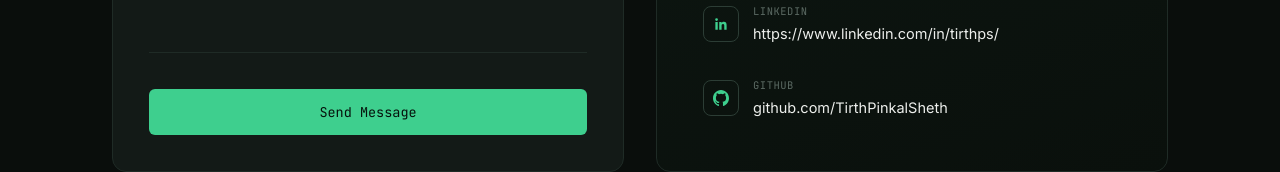
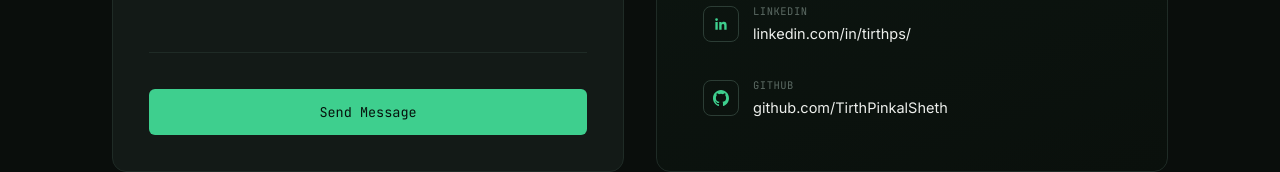
Before and after one commit to TirthPinkalSheth/portfoliowebsite, a website: page index.html in a window 1280 px wide. Shown: the part 8087-8259 px from the top of the page. Drawn offline with Linux system fonts and the light colour scheme.

Commit message:
Change LinkedIn URL format in index.html
Updated LinkedIn URL display format.

```diff
--- a/index.html
+++ b/index.html
@@ -831,7 +831,7 @@ footer .fsocials a:hover{color:var(--green); border-color:var(--green);}
       </div>
       <a class="info-row" href="https://www.linkedin.com/in/tirthps/" target="_blank">
         <div class="info-icon"><svg width="16" height="16" viewBox="0 0 24 24" fill="currentColor"><path d="M20.45 20.45h-3.55v-5.57c0-1.33-.02-3.04-1.85-3.04-1.86 0-2.15 1.45-2.15 2.94v5.67H9.35V9h3.41v1.56h.05c.47-.9 1.63-1.85 3.36-1.85 3.59 0 4.25 2.36 4.25 5.43v6.31ZM5.34 7.43a2.06 2.06 0 1 1 0-4.12 2.06 2.06 0 0 1 0 4.12ZM7.12 20.45H3.56V9h3.56v11.45Z"/></svg></div>
-        <div class="info-text"><div class="label">LINKEDIN</div><div class="value">https://www.linkedin.com/in/tirthps/</div></div>
+        <div class="info-text"><div class="label">LINKEDIN</div><div class="value">linkedin.com/in/tirthps/</div></div>
       </a>
       <a class="info-row" href="https://github.com/TirthPinkalSheth" target="_blank">
         <div class="info-icon"><svg width="16" height="16" viewBox="0 0 24 24" fill="currentColor"><path d="M12 0C5.37 0 0 5.5 0 12.3c0 5.44 3.44 10.05 8.2 11.68.6.11.82-.27.82-.6 0-.29-.01-1.06-.02-2.08-3.34.75-4.04-1.65-4.04-1.65-.55-1.43-1.33-1.82-1.33-1.82-1.09-.77.08-.76.08-.76 1.2.09 1.84 1.26 1.84 1.26 1.07 1.87 2.8 1.33 3.49 1.02.11-.79.42-1.33.76-1.64-2.67-.31-5.47-1.38-5.47-6.15 0-1.36.47-2.47 1.24-3.34-.12-.31-.54-1.57.12-3.28 0 0 1.01-.33 3.3 1.28a11.2 11.2 0 0 1 6 0c2.29-1.61 3.3-1.28 3.3-1.28.66 1.71.24 2.97.12 3.28.77.87 1.24 1.98 1.24 3.34 0 4.78-2.81 5.84-5.49 6.15.43.38.81 1.13.81 2.28 0 1.65-.02 2.98-.02 3.38 0 .33.22.72.83.6C20.56 22.34 24 17.74 24 12.3 24 5.5 18.63 0 12 0Z"/></svg></div>
```
